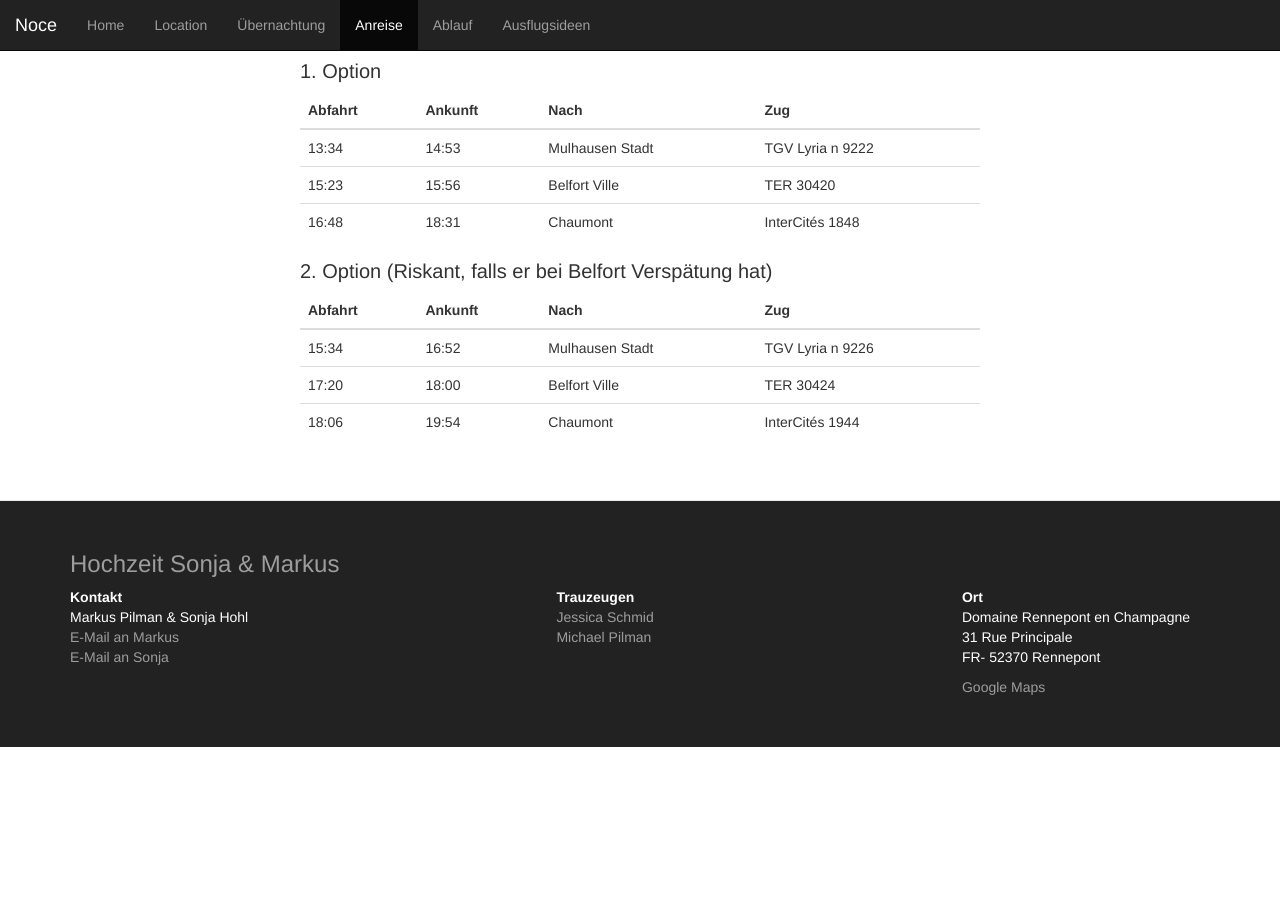
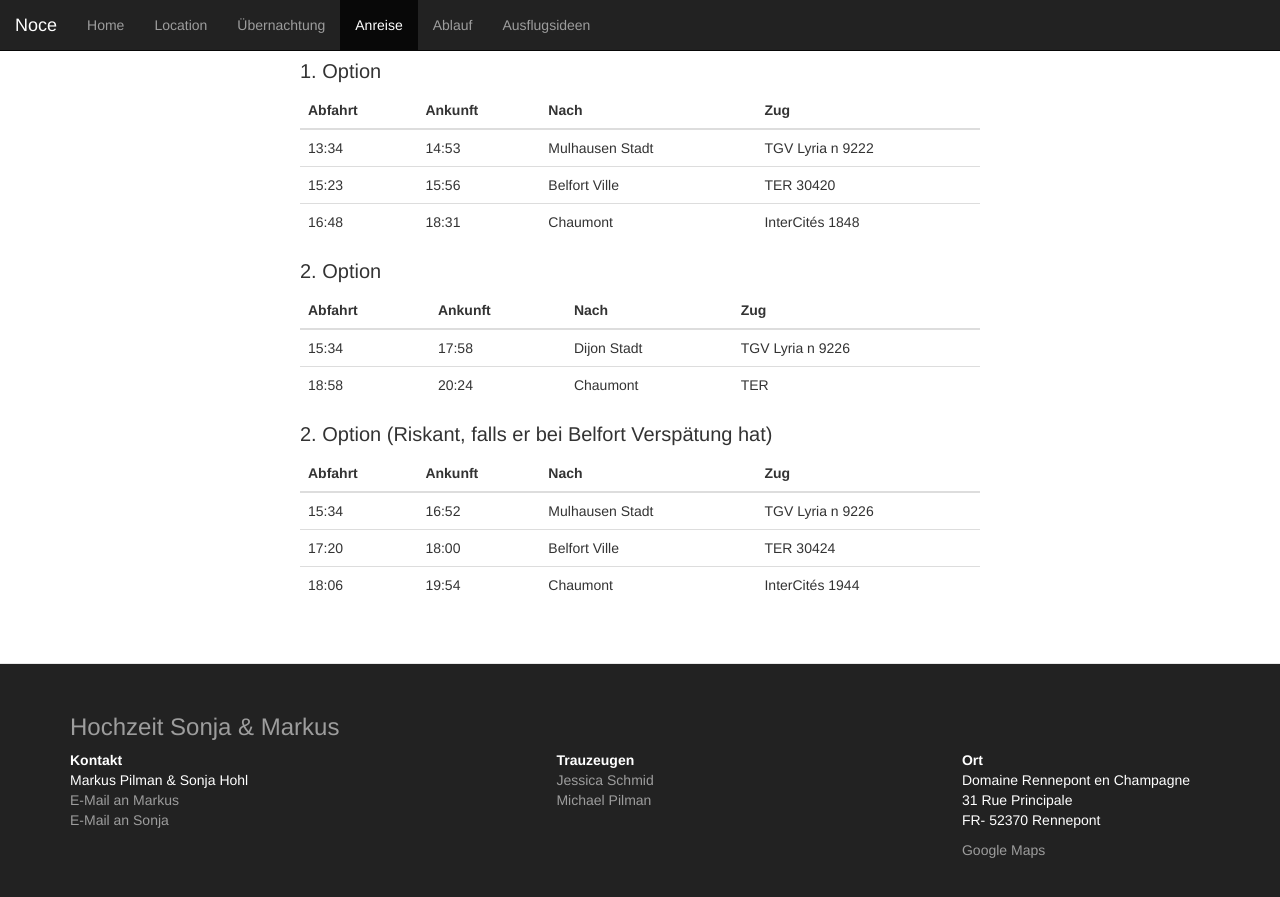
Before and after one commit to mpilman/mariage, a Jekyll site: the page built from _posts/2013-12-11-Anreise.markdown, in a window 1280 px wide and 900 px high, scrolled down 815 px. Shown: the top 897 px of the window. Built offline with Jekyll 4.4.1, drawn with Linux system fonts in a browser that asks for light colours; before the commit the page ends 1562 px from its top, so only the background shows below that.

Commit message:
Neue Zugverbindung hinzugefügt

```diff
--- a/_posts/2013-12-11-Anreise.markdown
+++ b/_posts/2013-12-11-Anreise.markdown
@@ -43,6 +43,15 @@ Für den Freitag, 04. September (ab Zürich HB):
 | 16:48 | 18:31 | Chaumont | InterCités 1848 |
 
 
+#### 2. Option
+
+{: .table }
+| Abfahrt | Ankunft | Nach | Zug |
+|------|-----|------|-----|
+| 15:34 | 17:58 | Dijon Stadt| TGV Lyria n 9226 |
+| 18:58 | 20:24 | Chaumont | TER |
+
+
 #### 2. Option (Riskant, falls er bei Belfort Verspätung hat)
 
 {: .table }
```
